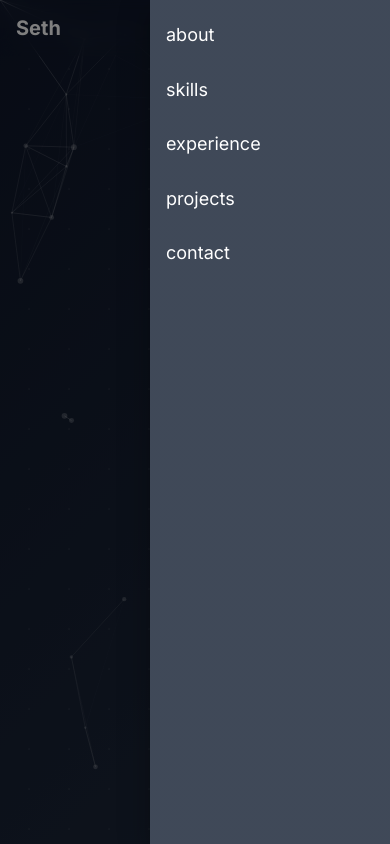
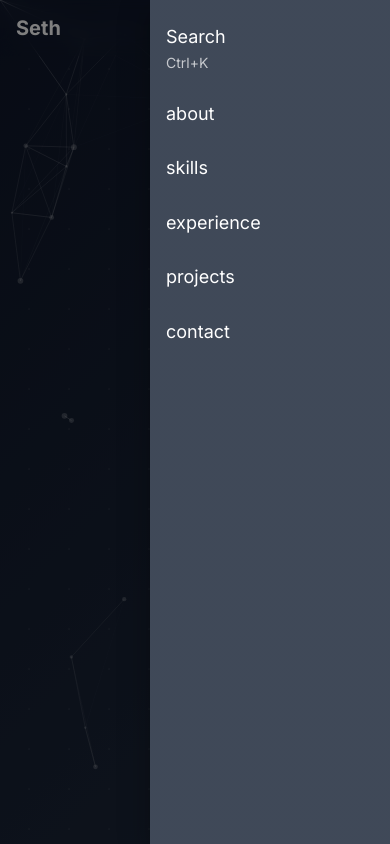
Before and after one commit to Sethr02/my-portfolio, a React (Vite) app: page / in a window 390 px wide. Both pictures are taken after a click on the button 354 px from the left and 28 px from the top of the page. Shown: the top 844 px of the page. Built offline with nearby package versions, Linux system fonts and the light colour scheme.

Commit message:
Enhance Navbar: Update Search button visibility and add keyboard shortcut display for command palette

```diff
--- a/src/components/Navbar.jsx
+++ b/src/components/Navbar.jsx
@@ -46,14 +46,16 @@ const Navbar = ({ setCommandPaletteOpen }) => {
           Seth
         </Typography>
 
-        <Box sx={{ display: { xs: 'none', md: 'block' } }}>
+        <Box sx={{ display: { xs: 'none', lg: 'block' } }}>
           <Button
             color="inherit"
             onClick={() => setCommandPaletteOpen(true)}
             sx={{
               mx: 1,
+              mt: 0.4,
               opacity: 0.7,
-              '&:hover': { opacity: 1 }
+              '&:hover': { opacity: 1 },
+              display: { xs: 'none', lg: 'inline-flex' }
             }}
           >
             Search
@@ -61,6 +63,7 @@ const Navbar = ({ setCommandPaletteOpen }) => {
               component="span"
               sx={{
                 ml: 1,
+                mt: 0.5,
                 px: 0.8,
                 py: 0.2,
                 borderRadius: 1,
@@ -91,7 +94,32 @@ const Navbar = ({ setCommandPaletteOpen }) => {
           </IconButton>
         </Box>
 
-        <Box sx={{ display: { xs: 'block', md: 'none' } }}>
+        <Box sx={{ display: { xs: 'block', lg: 'none' } }}>
+          <Button
+            color="inherit"
+            onClick={() => setCommandPaletteOpen(true)}
+            sx={{
+              mr: 1,
+              opacity: 0.7,
+              '&:hover': { opacity: 1 }
+            }}
+          >
+            Search
+            <Typography
+              component="span"
+              sx={{
+                ml: 1,
+                mt: 0.5,
+                px: 0.8,
+                py: 0.2,
+                borderRadius: 1,
+                fontSize: '0.75rem',
+                backgroundColor: 'action.hover',
+              }}
+            >
+              {navigator.platform.includes('Mac') ? '⌘K' : 'Ctrl+K'}
+            </Typography>
+          </Button>
           <IconButton onClick={toggleColorMode} color="inherit" sx={{ mr: 1 }}>
             {mode === 'dark' ? <LightMode /> : <DarkMode />}
           </IconButton>
@@ -111,11 +139,22 @@ const Navbar = ({ setCommandPaletteOpen }) => {
         open={mobileOpen}
         onClose={handleDrawerToggle}
         sx={{
-          display: { xs: 'block', md: 'none' },
+          display: { xs: 'block', lg: 'none' },
           '& .MuiDrawer-paper': { width: 240 },
         }}
       >
         <List>
+          <ListItem disablePadding>
+            <ListItemButton onClick={() => {
+              setCommandPaletteOpen(true);
+              handleDrawerToggle();
+            }}>
+              <ListItemText
+                primary="Search"
+                secondary={navigator.platform.includes('Mac') ? '⌘K' : 'Ctrl+K'}
+              />
+            </ListItemButton>
+          </ListItem>
           {navItems.map((item) => (
             <ListItem key={item} disablePadding>
               <ListItemButton
```
